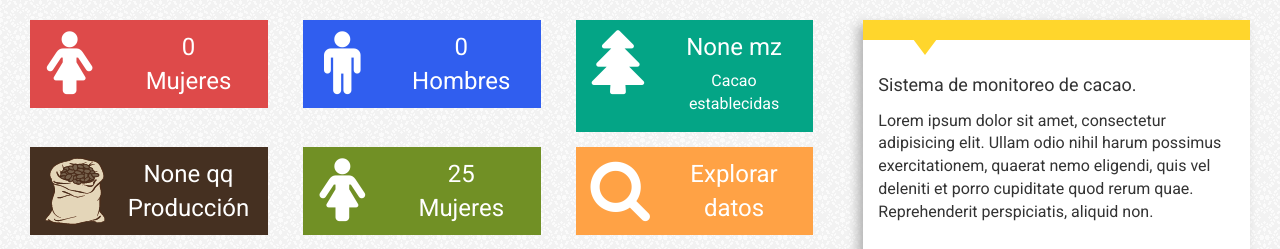
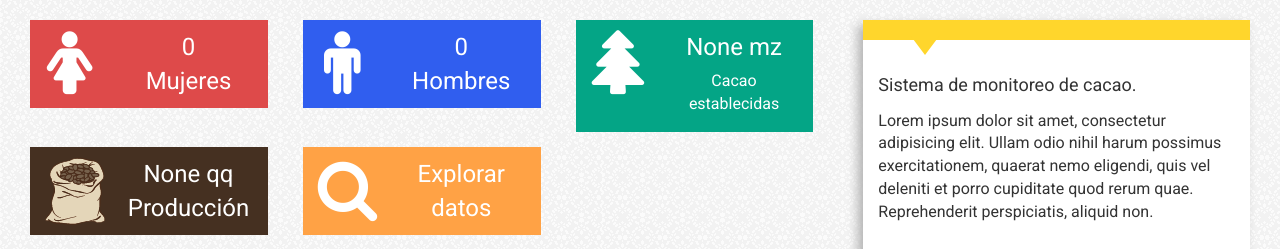
Before and after one commit to ErickMurillo/canicacao, a Django app: page / in a window 1280 px wide. Shown: the part 123-372 px from the top of the page. Run offline with Django 3.2, Linux system fonts and the light colour scheme; data that the repository does not hold is empty; parts of the project's set-up code (start-up, migrations or seed data) failed here and were passed over; some libraries are stand-ins or nearby versions.

Commit message:
fix algo

```diff
--- a/templates/index.html
+++ b/templates/index.html
@@ -110,7 +110,7 @@
 						</div>
 
 					</div>
-					<div class="col-xs-12 col-sm-6 col-md-4 col-lg-4 ">
+					<!--<div class="col-xs-12 col-sm-6 col-md-4 col-lg-4 ">
 						<div class="row ind-otro">
 							<div class="col-lg-4"><span class="fa fa-female fa-4x"></span></div>
 							<div class="col-lg-8 text-center">
@@ -118,7 +118,7 @@
 								<p>Mujeres</p>
 							</div>
 						</div>
-					</div>
+					</div>-->
 					<div class="col-xs-12 col-sm-6 col-md-4 col-lg-4 ">
 						<div class="row ind-consulta">
 							<div class="col-lg-4"><span class="fa fa-search fa-4x"></span></div>
```
